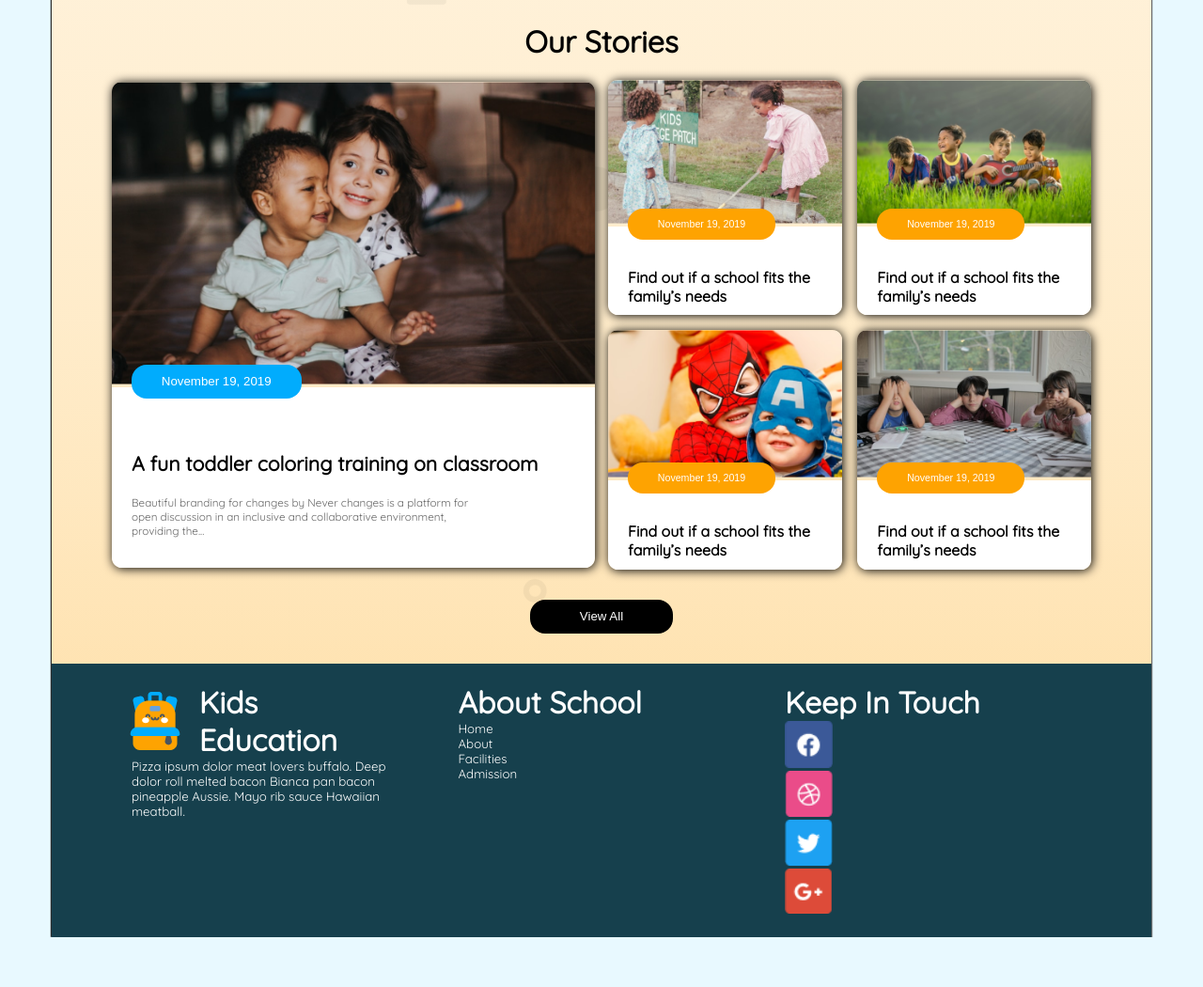
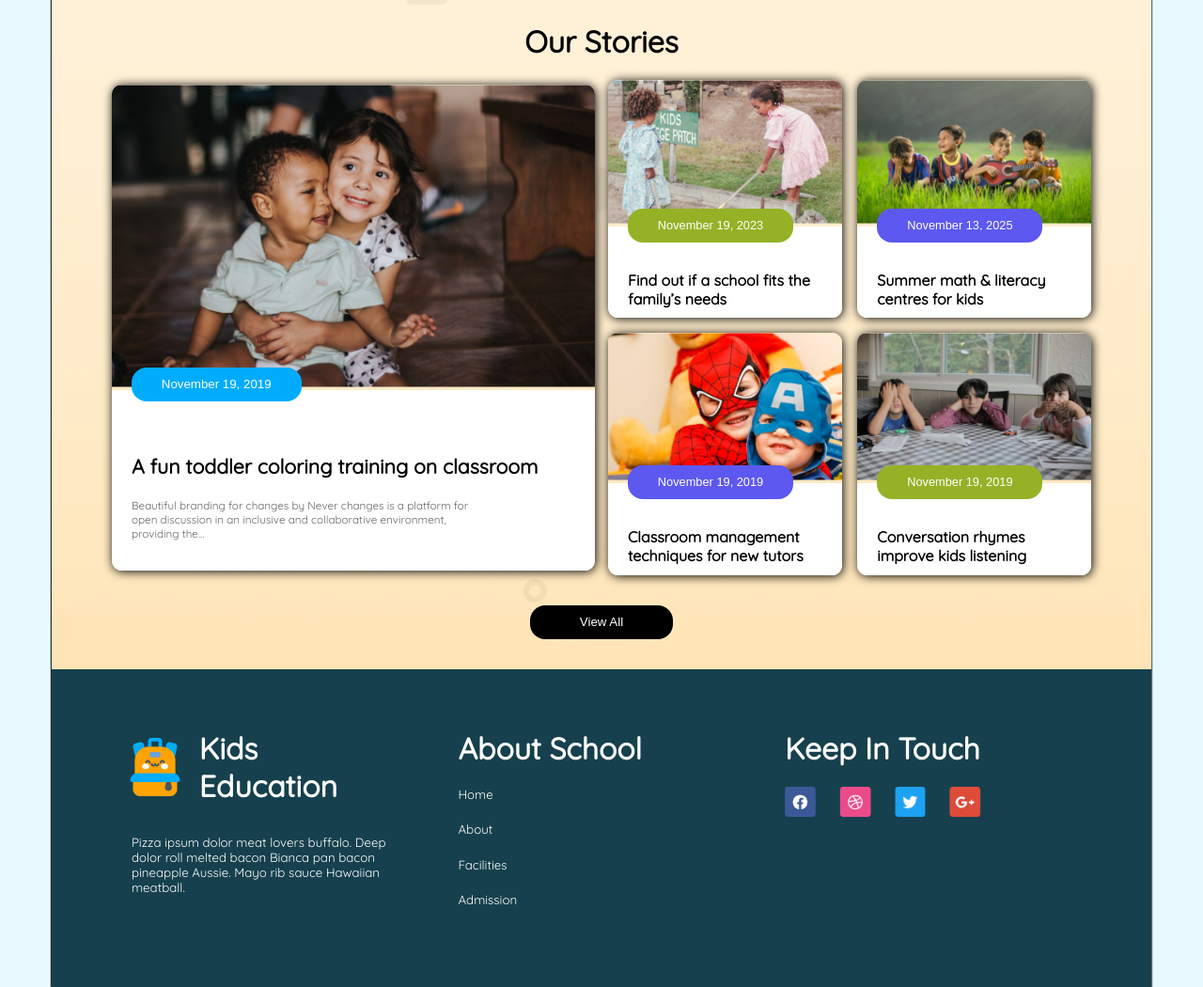
Before and after one commit to Shazidulislam/my-assignment-02, a plain HTML site: page index.html in a window 1280 px wide. Shown: the part 1391-2441 px from the top of the page at 94% size. Before the commit the page ends 2388 px from the top, so only its background shows below. Drawn offline with Linux system fonts and the light colour scheme.

Commit message:
last commit

```diff
--- a/index.html
+++ b/index.html
@@ -102,7 +102,7 @@
                 <div class="sub__img">
                     <img src="assets/story-2.png" alt="" class="story__img">
                     <div id="sub__img">
-                        <button class="btn sub-story__btn  story__btn-2">November 19, 2019</button>
+                        <button class="btn sub-story__btn  story__btn-2">November 19, 2023</button>
                         <h3 class="sub__title">
                              Find out if a school fits the
                              family’s needs
@@ -112,10 +112,10 @@
                 <div class="sub__img">
                     <img src="assets/story-3.png" alt="" class="story__img">
                     <div id="sub__img">
-                        <button class="btn sub-story__btn story__btn-3">November 19, 2019</button>
-                        <h3 class="sub__title">
-                            Find out if a school fits the
-                            family’s needs
+                        <button class="btn sub-story__btn story__btn-3">November 13, 2025</button>
+
+                        <h3 class="sub__title">Summer math & literacy
+                            centres for kids
                         </h3>
                     </div>
                 </div>
@@ -124,8 +124,7 @@
                     <div id="sub__img">
                         <button class="btn sub-story__btn story__btn-4">November 19, 2019</button>
                         <h3 class="sub__title">
-                            Find out if a school fits the
-                            family’s needs
+                            Classroom management techniques for new tutors
                         </h3>
                     </div>
                 </div>
@@ -134,8 +133,7 @@
                     <div id="sub__img">
                         <button class="btn sub-story__btn story__btn-5">November 19, 2019</button>
                         <h3 class="sub__title">
-                            Find out if a school fits the
-                            family’s needs
+                            Conversation rhymes improve kids listening
                         </h3>
                     </div>
                 </div>
@@ -159,7 +157,7 @@
                 <div class="footer__content">
                     <nav class="footer__nav">
                         <h4 class="footer__title">About School</h4>
-                        <ul class="footer__ul">
+                        <ul id="nav__content" class="footer__ul">
                             <li class="footer__list"><a href="#" class="footer__link">Home</a></li>
                             <li class="footer__list"><a href="#" class="footer__link">About</a></li>
                             <li class="footer__list"><a href="" class="footer__link">Facilities</a></li>
--- a/style/style.css
+++ b/style/style.css
@@ -283,7 +283,7 @@ img{
 .sub-story__btn{
     position: relative;
     bottom: 30px;
-    font-size: 1rem;
+    font-size: 1vw ;
 }
 .last-story__btn{
     background-color: #000000;
@@ -295,14 +295,25 @@ img{
     align-items: center;
     margin: 2.5vw;
 }
+.story__btn-3,.story__btn-4{
+    background-color: #5D58F0;
+
+}
+.story__btn-2,.story__btn-5{
+    background-color: #95B226;
+}
+
 /* footer section is start here  */
 footer{
     background-color: #16404D;
 }
 .footer__container{
     margin: 0  6rem;
+    padding: 4rem 0;
     display: grid;
     grid-template-columns: repeat(3,1fr);
+    justify-content: center;
+    align-items: flex-start;
 }
 .footer__content{
     padding: 2rem;
@@ -311,6 +322,7 @@ footer{
     width: 20rem;
 
 }
+
 .footer__title{
     font-weight: 700;
     font-size: 3rem;
@@ -320,6 +332,8 @@ footer{
     color: #FFFFFF;
     font-size: 1.25rem;
     font-weight: 450;
+    margin: 3rem 0;
+    width: 90%;
 }
 .footer__link{
     color: #FFFFFF;
@@ -327,11 +341,21 @@ footer{
     font-weight: 500;
 }
 .footer__ul{
-    width: 20vw;
-    /* height: 10vw; */
+    width: 20rem;
+    display: flex;
+    justify-content: flex-start;
+    align-items: center;
+    gap: 2rem;
+}
+#nav__content{
+    flex-direction: column;
+    gap: 2rem;
+    align-items: flex-start;
+    margin: 2rem 0;
 }
 .link__img{
-    width: 20%;
+    width: 90%;
+    margin: 2rem 0;
 
 }
 /* responsive style code start here  */
@@ -376,8 +400,9 @@ footer{
     .footer__container{
         grid-template-columns: repeat(1,1fr);
     }
-
-
+    .nav-container{
+        border: 1px solid  #fea10160 ;
+    }
 
 }
 /* responsive style code end here  */
```
